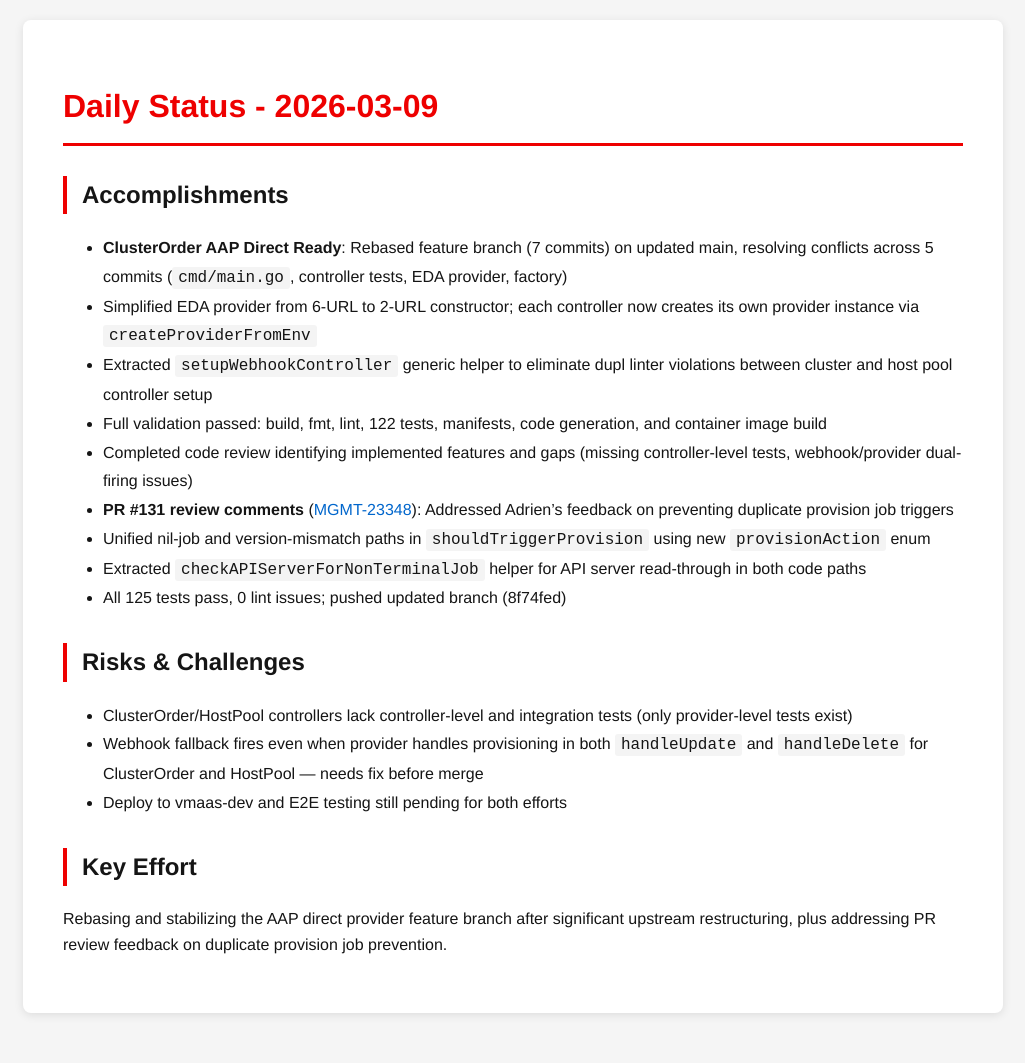
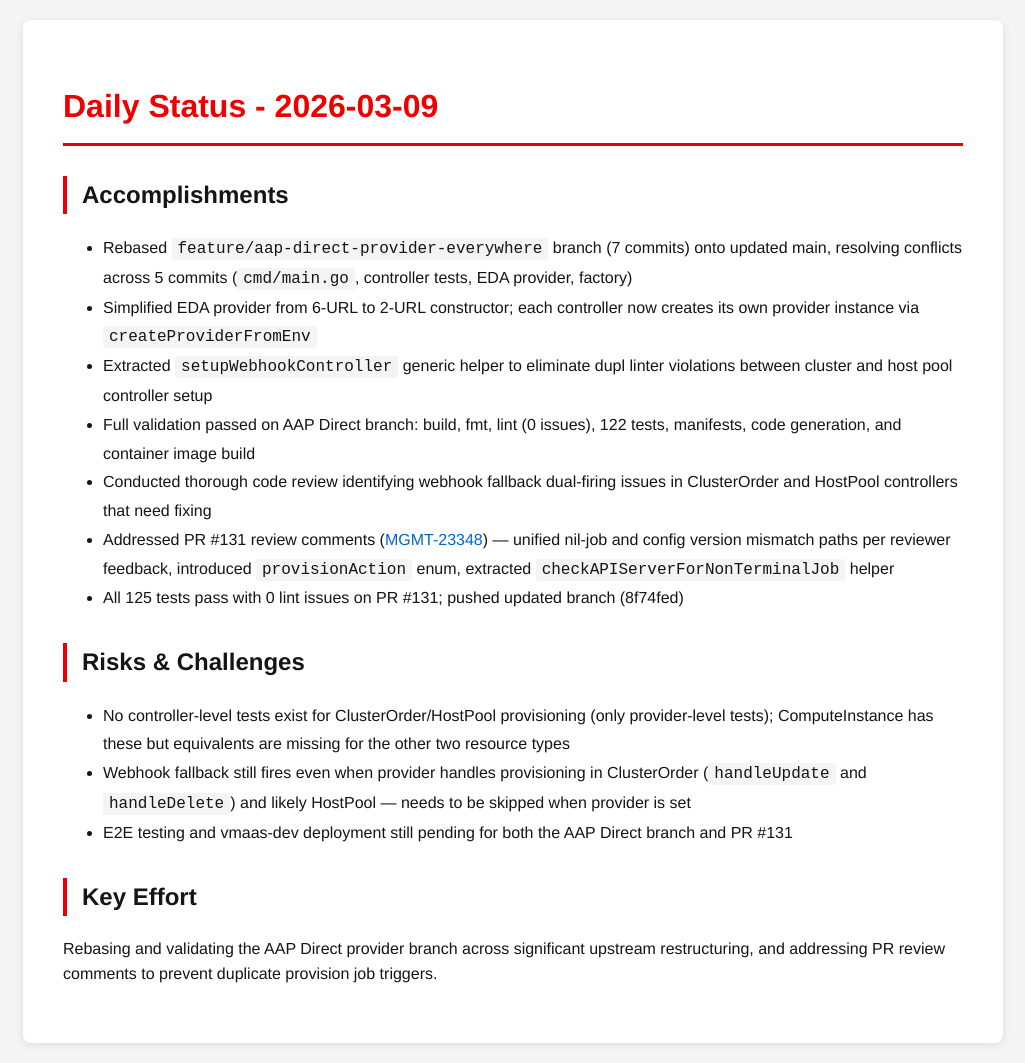
Before and after one commit to tzvatot/daily-status, a Jekyll site: the page built from 2026-03-09.md, in a window 1280 px wide. Shown: the whole page, without its empty margins (127-1152 px from the left). Built offline with Jekyll 4.4.1, drawn with Linux system fonts in a browser that asks for light colours; before the commit the page ends 1033 px from its top, so only the background shows below that.

Commit message:
Daily status update - 2026-03-09

```diff
--- a/2026-03-09.md
+++ b/2026-03-09.md
@@ -7,20 +7,18 @@ date: 2026-03-09
 # Daily Status - 2026-03-09
 
 ## Accomplishments
-- **ClusterOrder AAP Direct Ready**: Rebased feature branch (7 commits) on updated main, resolving conflicts across 5 commits (`cmd/main.go`, controller tests, EDA provider, factory)
+- Rebased `feature/aap-direct-provider-everywhere` branch (7 commits) onto updated main, resolving conflicts across 5 commits (`cmd/main.go`, controller tests, EDA provider, factory)
 - Simplified EDA provider from 6-URL to 2-URL constructor; each controller now creates its own provider instance via `createProviderFromEnv`
 - Extracted `setupWebhookController` generic helper to eliminate dupl linter violations between cluster and host pool controller setup
-- Full validation passed: build, fmt, lint, 122 tests, manifests, code generation, and container image build
-- Completed code review identifying implemented features and gaps (missing controller-level tests, webhook/provider dual-firing issues)
-- **PR #131 review comments** ([MGMT-23348](https://issues.redhat.com/browse/MGMT-23348)): Addressed Adrien's feedback on preventing duplicate provision job triggers
-- Unified nil-job and version-mismatch paths in `shouldTriggerProvision` using new `provisionAction` enum
-- Extracted `checkAPIServerForNonTerminalJob` helper for API server read-through in both code paths
-- All 125 tests pass, 0 lint issues; pushed updated branch (8f74fed)
+- Full validation passed on AAP Direct branch: build, fmt, lint (0 issues), 122 tests, manifests, code generation, and container image build
+- Conducted thorough code review identifying webhook fallback dual-firing issues in ClusterOrder and HostPool controllers that need fixing
+- Addressed PR #131 review comments ([MGMT-23348](https://issues.redhat.com/browse/MGMT-23348)) — unified nil-job and config version mismatch paths per reviewer feedback, introduced `provisionAction` enum, extracted `checkAPIServerForNonTerminalJob` helper
+- All 125 tests pass with 0 lint issues on PR #131; pushed updated branch (8f74fed)
 
 ## Risks & Challenges
-- ClusterOrder/HostPool controllers lack controller-level and integration tests (only provider-level tests exist)
-- Webhook fallback fires even when provider handles provisioning in both `handleUpdate` and `handleDelete` for ClusterOrder and HostPool — needs fix before merge
-- Deploy to vmaas-dev and E2E testing still pending for both efforts
+- No controller-level tests exist for ClusterOrder/HostPool provisioning (only provider-level tests); ComputeInstance has these but equivalents are missing for the other two resource types
+- Webhook fallback still fires even when provider handles provisioning in ClusterOrder (`handleUpdate` and `handleDelete`) and likely HostPool — needs to be skipped when provider is set
+- E2E testing and vmaas-dev deployment still pending for both the AAP Direct branch and PR #131
 
 ## Key Effort
-Rebasing and stabilizing the AAP direct provider feature branch after significant upstream restructuring, plus addressing PR review feedback on duplicate provision job prevention.
+Rebasing and validating the AAP Direct provider branch across significant upstream restructuring, and addressing PR review comments to prevent duplicate provision job triggers.
```
